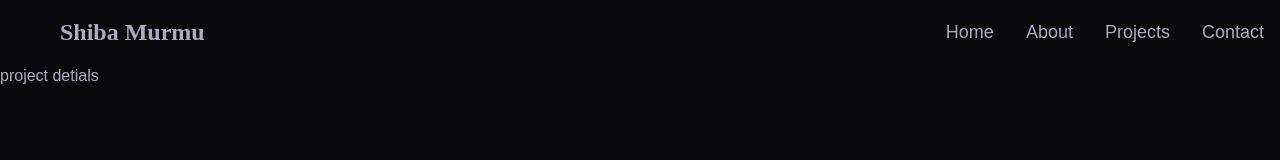
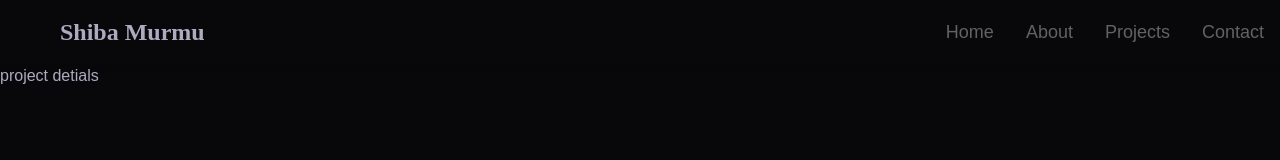
Before and after one commit to shiba-murmu/project-public-portfolio-website, a React (Vite) app: page /project-details in a window 1280 px wide. Shown: the top 160 px of the page. Built offline with nearby package versions, Linux system fonts and the light colour scheme; a web font is replaced by a local one.

Commit message:
color variable added to the desktop screen

```diff
--- a/src/components/header/Header.jsx
+++ b/src/components/header/Header.jsx
@@ -14,17 +14,17 @@ function ScrollToSection(id) {
 function Header() {
     return (
         <>
-            <div id='site-header' className='sticky top-0 z-50 flex justify-between bg-(--bluish) items-center shadow-md'>
+            <div id='site-header' className='sticky top-0 z-50 flex justify-between bg-(--bg-color) items-center shadow-md'>
                 <div className='py-3 md:py-4 pl-3 md:pl-15 text-2xl heading-text'>Shiba Murmu</div>
                 <div className='md:hidden py-3 pr-3 cursor-pointer'>
                     {/* size of this svg is 42 in google icons */}
                     <svg xmlns="http://www.w3.org/2000/svg" height="40px" viewBox="0 -960 960 960" width="40px" fill="#e3e3e3"><path d="M120-240v-66.67h720V-240H120Zm0-206.67v-66.66h720v66.66H120Zm0-206.66V-720h720v66.67H120Z"/></svg>
                 </div>
                 <div className='hidden md:flex space-x-8 p-4 text-lg'>
-                    <div onClick={() => ScrollToSection('Home')} className='cursor-pointer'>Home</div>
-                    <div onClick={() => ScrollToSection('About')} className='cursor-pointer'>About</div>
-                    <div onClick={() => ScrollToSection('project')} className='cursor-pointer'>Projects</div>
-                    <div onClick={() => ScrollToSection('Contact')} className='cursor-pointer'>Contact</div>
+                    <div onClick={() => ScrollToSection('Home')} className='cursor-pointer text-(--muted-text) hover:text-white transition duration-300'>Home</div>
+                    <div onClick={() => ScrollToSection('About')} className='cursor-pointer text-(--muted-text) hover:text-white transition duration-300'>About</div>
+                    <div onClick={() => ScrollToSection('project')} className='cursor-pointer text-(--muted-text) hover:text-white transition duration-300'>Projects</div>
+                    <div onClick={() => ScrollToSection('Contact')} className='cursor-pointer text-(--muted-text) hover:text-white transition duration-300'>Contact</div>
                 </div>
             </div>
         </>
```
